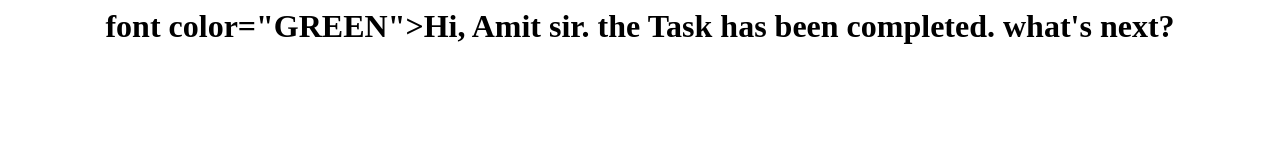
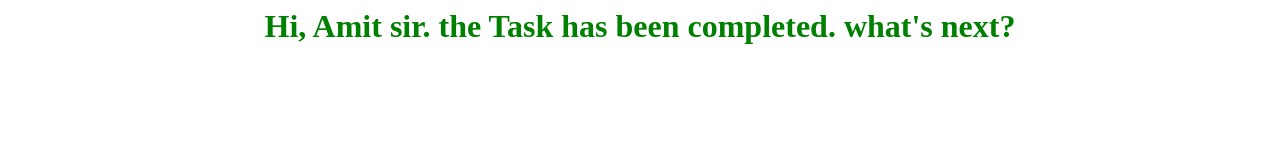
Before and after one commit to karanbawa48/Elastic-Beanstalk, a plain HTML site: page index.html in a window 1280 px wide. Drawn offline with Linux system fonts and the light colour scheme.

Commit message:
changed the web page

```diff
--- a/index.html
+++ b/index.html
@@ -1,3 +1,3 @@
 <center>
-<h1>font color="GREEN">Hi, Amit sir. the Task has been completed. what's next?</font></h1>
+<h1><font color="GREEN">Hi, Amit sir. the Task has been completed. what's next?</font></h1>
 </center>
```
